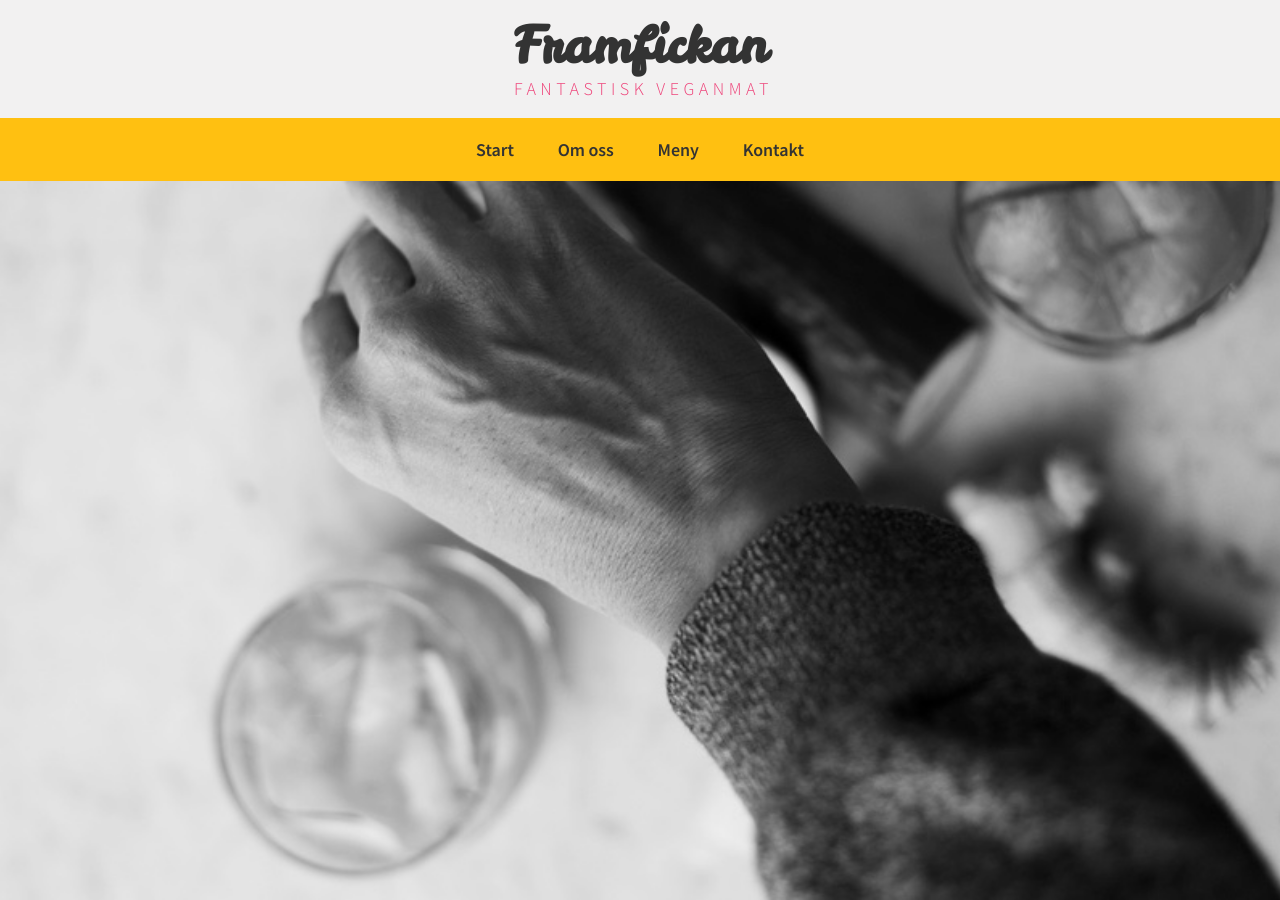
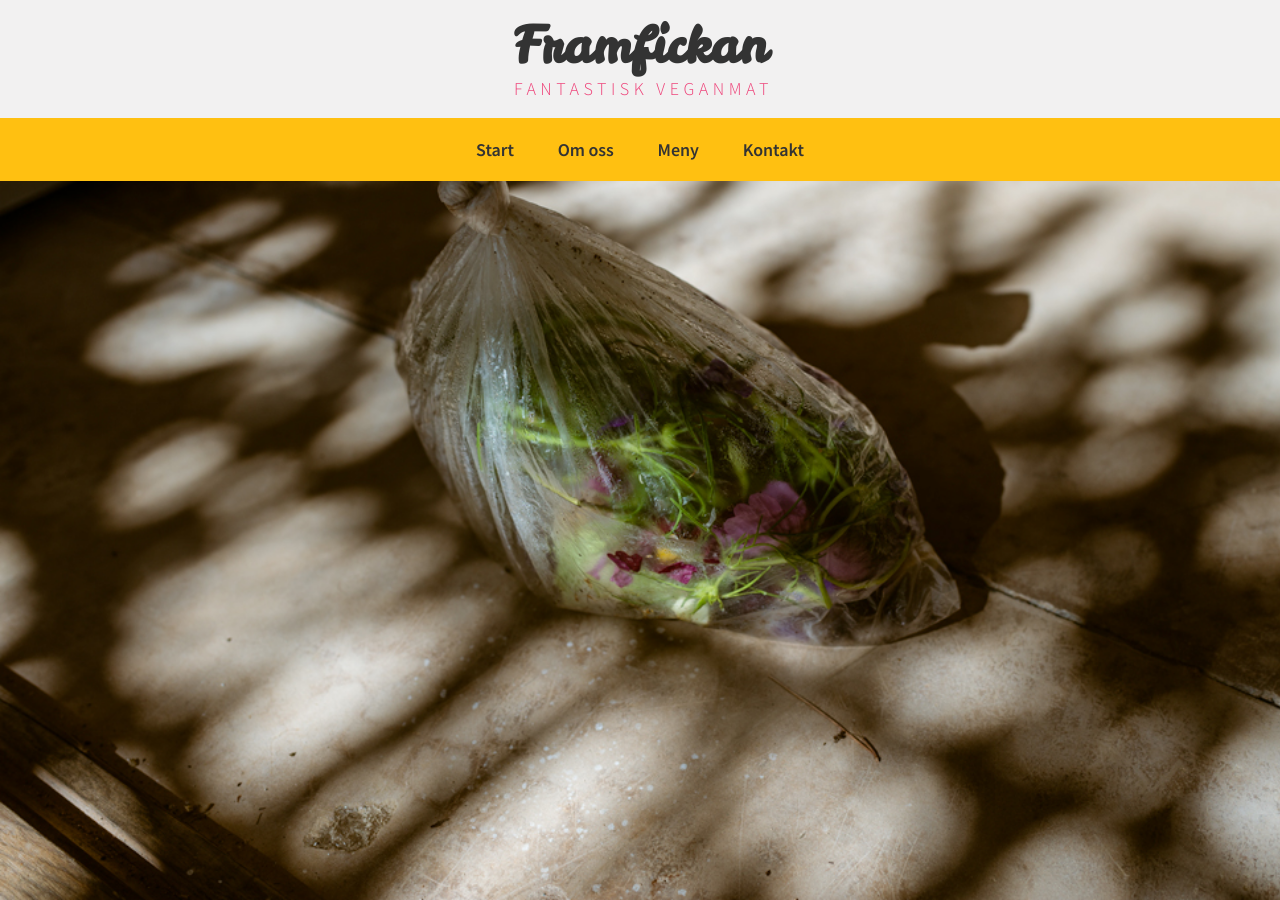
Before and after one commit to MalinG/ff, a Jekyll site: the page built from index.html, in a window 1280 px wide and 900 px high. Built offline with Jekyll 4.4.1, drawn with Linux system fonts in a browser that asks for light colours.

Commit message:
Change hero image

```diff
--- a/_sass/_header.scss
+++ b/_sass/_header.scss
@@ -40,6 +40,6 @@
   height: 100%;
   width: 100%;
   background-attachment: fixed;
-  background: url(../img/hand-cropped.jpg) no-repeat;
+  background: url(../img/bag.jpg) no-repeat;
   background-size: cover;
 }
--- a/index.html
+++ b/index.html
@@ -1,7 +1,7 @@
 ---
 layout: default
 ---
-test
+
 <div class="content-wrapper">
   {% for section in site.sections %}
 
```
